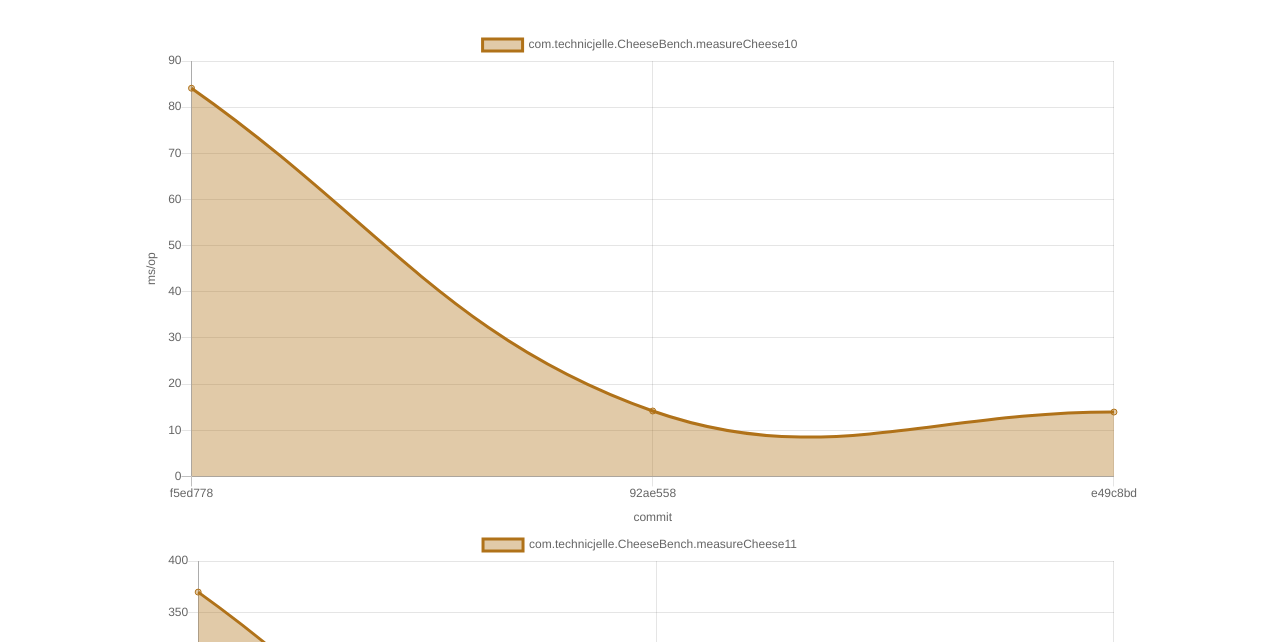
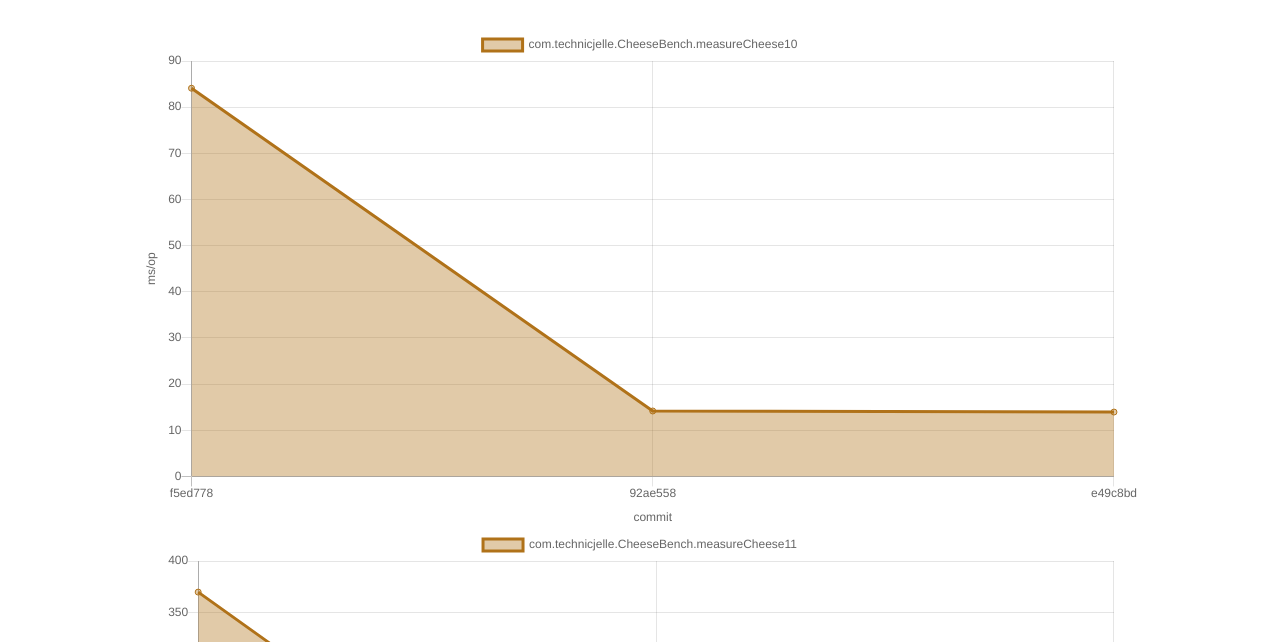
Before and after one commit to TechnicJelle/BMUtils-PerformanceReports, a plain HTML site: page index.html in a window 1280 px wide. Shown: the part 158-800 px from the top of the page. Drawn offline with nearby package versions, Linux system fonts and the light colour scheme.

Commit message:
Make the graphs straight lines instead of curves

```diff
--- a/index.html
+++ b/index.html
@@ -184,6 +184,7 @@
                   data: dataset.map(d => d.bench.value),
                   borderColor: color,
                   backgroundColor: color + '60', // Add alpha for #rrggbbaa
+                  tension: 0, // Straight lines
                 }
               ],
             };
```
